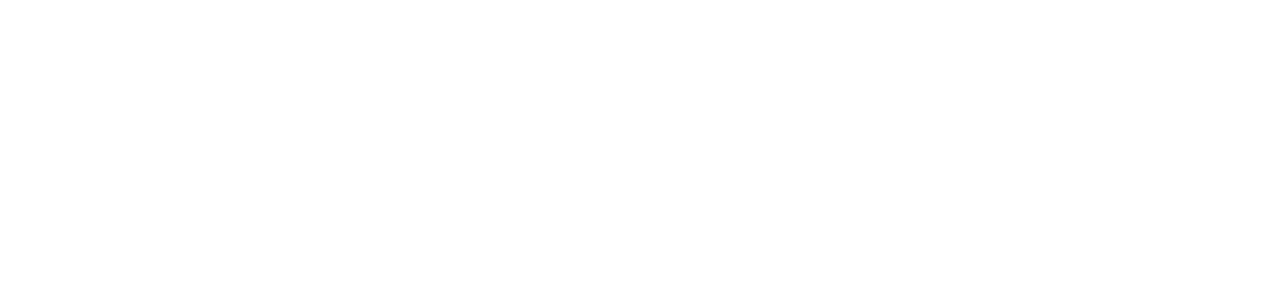
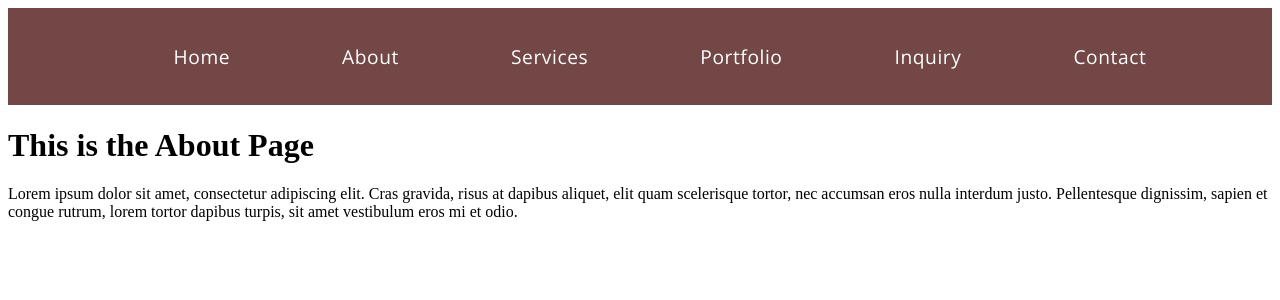
Before and after one commit to daneski9/LacyWebApplication, a React (Create React App) app: page /about in a window 1280 px wide. Before the commit this address had no page. Shown: the top 300 px of the page. Built offline with nearby package versions, Linux system fonts and the light colour scheme.

Commit message:
# JIRA Task 90 # Created clickable Nav bar, is now at the top of each page.

```diff
--- a/src/App.js
+++ b/src/App.js
@@ -1,18 +1,35 @@
-import Home from "./webpages/Home";
-import Inquiry from "./webpages/Inquiry";
+import Home from "./components/Home.js";
+import Inquiry from "./components/Inquiry";
+import About from "./components/About";
+import Services from "./components/Services";
+import Portfolio from "./components/Portfolio";
+import Contact from "./components/Contact";
+import Navbar from "./components/Navbar";
+import "./components/Navbar.css";
+import ".//App.css";
+//import Lounge from "./components/Lounge";
 import { BrowserRouter, Route, Routes } from 'react-router-dom';
 
 function App() {
     return (
-        <>
 
-        <BrowserRouter>
-            <Routes>
-                <Route path='/' exact='Home'></Route>
-            </Routes>
-        </BrowserRouter>
+    <BrowserRouter>
+        <Navbar />
 
-        </>
+        <Routes>
+            <Route path="/" element={<Home />} />
+            <Route path="/about" element={<About />} />
+            <Route path="/services" element={<Services />} />
+            <Route path="/inquiry" element={<Inquiry />} />
+            <Route path="/portfolio" element={<Portfolio />} />
+            <Route path="/contact" element={<Contact />} />
+        </Routes>
+
+
+
+    </BrowserRouter>
+
+
     );
   }
 
--- a/src/components/About.js
+++ b/src/components/About.js
@@ -0,0 +1,17 @@
+function About() {
+    return (
+
+      <div>
+        <h1 className="title is-1">This is the About Page</h1>
+        <p>
+          Lorem ipsum dolor sit amet, consectetur adipiscing elit. Cras gravida,
+          risus at dapibus aliquet, elit quam scelerisque tortor, nec accumsan eros
+          nulla interdum justo. Pellentesque dignissim, sapien et congue rutrum,
+          lorem tortor dapibus turpis, sit amet vestibulum eros mi et odio.
+        </p>
+      </div>
+
+    );
+  }
+
+  export default About;
--- a/src/components/Contact.js
+++ b/src/components/Contact.js
@@ -0,0 +1,17 @@
+function Contact() {
+    return (
+
+      <div>
+        <h1 className="title is-1">This is the Contact Page</h1>
+        <p>
+          Lorem ipsum dolor sit amet, consectetur adipiscing elit. Cras gravida,
+          risus at dapibus aliquet, elit quam scelerisque tortor, nec accumsan eros
+          nulla interdum justo. Pellentesque dignissim, sapien et congue rutrum,
+          lorem tortor dapibus turpis, sit amet vestibulum eros mi et odio.
+        </p>
+      </div>
+
+    );
+  }
+
+  export default Contact;
--- a/src/components/Navbar.css
+++ b/src/components/Navbar.css
@@ -0,0 +1,37 @@
+/* testing some google fonts, can change fonts later if desired */
+@import url('https://fonts.googleapis.com/css2?family=Asap:wght@200;400&family=Fjalla+One&family=IBM+Plex+Sans&family=Mulish:wght@200&family=Open+Sans:wght@300;400&display=swap');
+
+.navbar {
+    background-color: #744747;
+    justify-content: space-between;
+    padding: 1.2em;
+    font-family: 'Open Sans', sans-serif;
+
+
+  }
+
+  .navbar ul {
+    list-style: none;
+    display: flex;
+    gap: 7em;
+    justify-content: center;
+
+  }
+
+
+  .navbar a {
+    color: #ffffff;
+    text-decoration: none;
+    font-size: 1.2em;
+    letter-spacing: 0.03em;
+    font-weight: 300;
+
+    transition: all 0.2s ease-in-out;
+
+  }
+
+  .navbar a:hover {
+    color: #ffffff;
+    text-shadow: 0px 2px 1px rgb(255, 38, 38);
+    font-size: 1.25em;
+  }
--- a/src/components/Navbar.js
+++ b/src/components/Navbar.js
@@ -0,0 +1,31 @@
+import React from 'react';
+import { Link } from 'react-router-dom';
+
+function Navbar(){
+    return (
+        <nav className="navbar">
+          <ul>
+            <li>
+             <Link to="/">Home</Link>
+            </li>
+            <li>
+             <Link to="/about">About</Link>
+            </li>
+            <li>
+             <Link to="/services">Services</Link>
+            </li>
+            <li>
+             <Link to="/portfolio">Portfolio</Link>
+            </li>
+            <li>
+             <Link to="/inquiry">Inquiry</Link>
+            </li>
+            <li>
+             <Link to="/contact">Contact</Link>
+            </li>
+           </ul>
+        </nav>
+    );
+}
+
+export default Navbar;
--- a/src/components/Portfolio.js
+++ b/src/components/Portfolio.js
@@ -0,0 +1,17 @@
+function About() {
+    return (
+
+      <div>
+        <h1 className="title is-1">This is the Portfolio Page</h1>
+        <p>
+          Lorem ipsum dolor sit amet, consectetur adipiscing elit. Cras gravida,
+          risus at dapibus aliquet, elit quam scelerisque tortor, nec accumsan eros
+          nulla interdum justo. Pellentesque dignissim, sapien et congue rutrum,
+          lorem tortor dapibus turpis, sit amet vestibulum eros mi et odio.
+        </p>
+      </div>
+
+    );
+  }
+
+  export default About;
--- a/src/components/Services.js
+++ b/src/components/Services.js
@@ -0,0 +1,17 @@
+function Services() {
+    return (
+
+      <div>
+        <h1 className="title is-1">This is the Services Page</h1>
+        <p>
+          Lorem ipsum dolor sit amet, consectetur adipiscing elit. Cras gravida,
+          risus at dapibus aliquet, elit quam scelerisque tortor, nec accumsan eros
+          nulla interdum justo. Pellentesque dignissim, sapien et congue rutrum,
+          lorem tortor dapibus turpis, sit amet vestibulum eros mi et odio.
+        </p>
+      </div>
+
+    );
+  }
+
+  export default Services;
```
Also changed, not shown: 1 other file (tests, documents, lock files or other folders).
